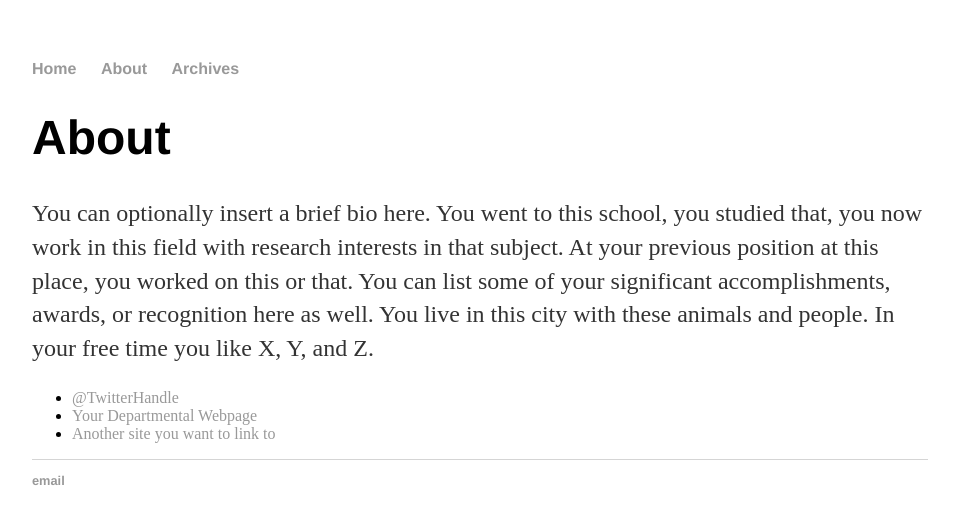
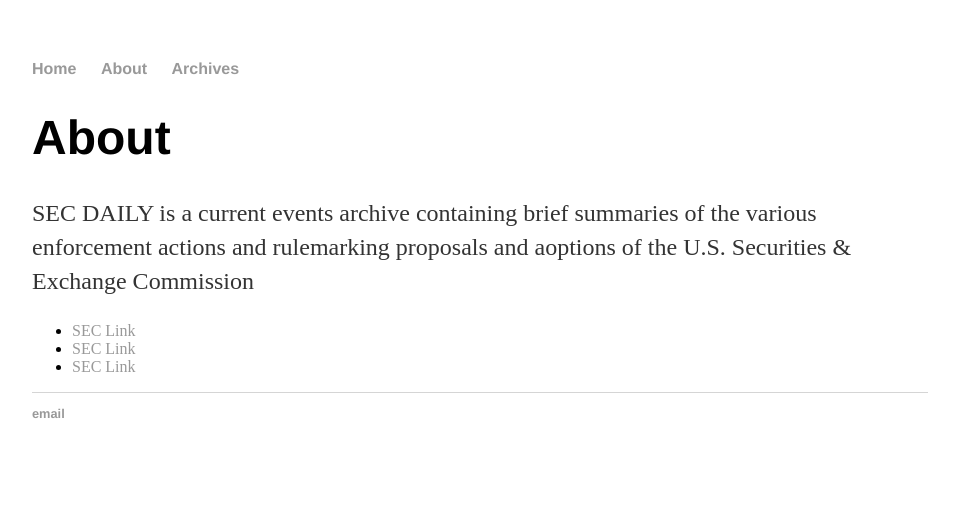
Before and after one commit to snixboy/snixboy.github.io, a Jekyll site: the page built from about/index.html, in a window 1280 px wide. Shown: the top 524 px of the page, without its empty margins (160-1119 px from the left). Built offline with Jekyll 4.4.1, drawn with Linux system fonts in a browser that asks for light colours.

Commit message:
Update index.html

```diff
--- a/about/index.html
+++ b/about/index.html
@@ -5,11 +5,11 @@
 
 		<div class="about">
 			<h1>About</h1>
-			<p>You can optionally insert a brief bio here. You went to this school, you studied that, you now work in this field with research interests in that subject. At your previous position at this place, you worked on this or that. You can list some of your significant accomplishments, awards, or recognition here as well. You live in this city with these animals and people. In your free time you like X, Y, and Z.</p>
+			<p>SEC DAILY is a current events archive containing brief summaries of the various enforcement actions and rulemarking proposals and aoptions of the U.S. Securities & Exchange Commission</p>
 
 			<ul class="contacts">
-				<li><a href="#">@TwitterHandle</a></li>
-				<li><a href="#">Your Departmental Webpage</a></li>
-				<li><a href="#">Another site you want to link to</a></li>
+				<li><a href="#">SEC Link</a></li>
+				<li><a href="#">SEC Link</a></li>
+				<li><a href="#">SEC Link</a></li>
 				</ul>
 		</div>
```
